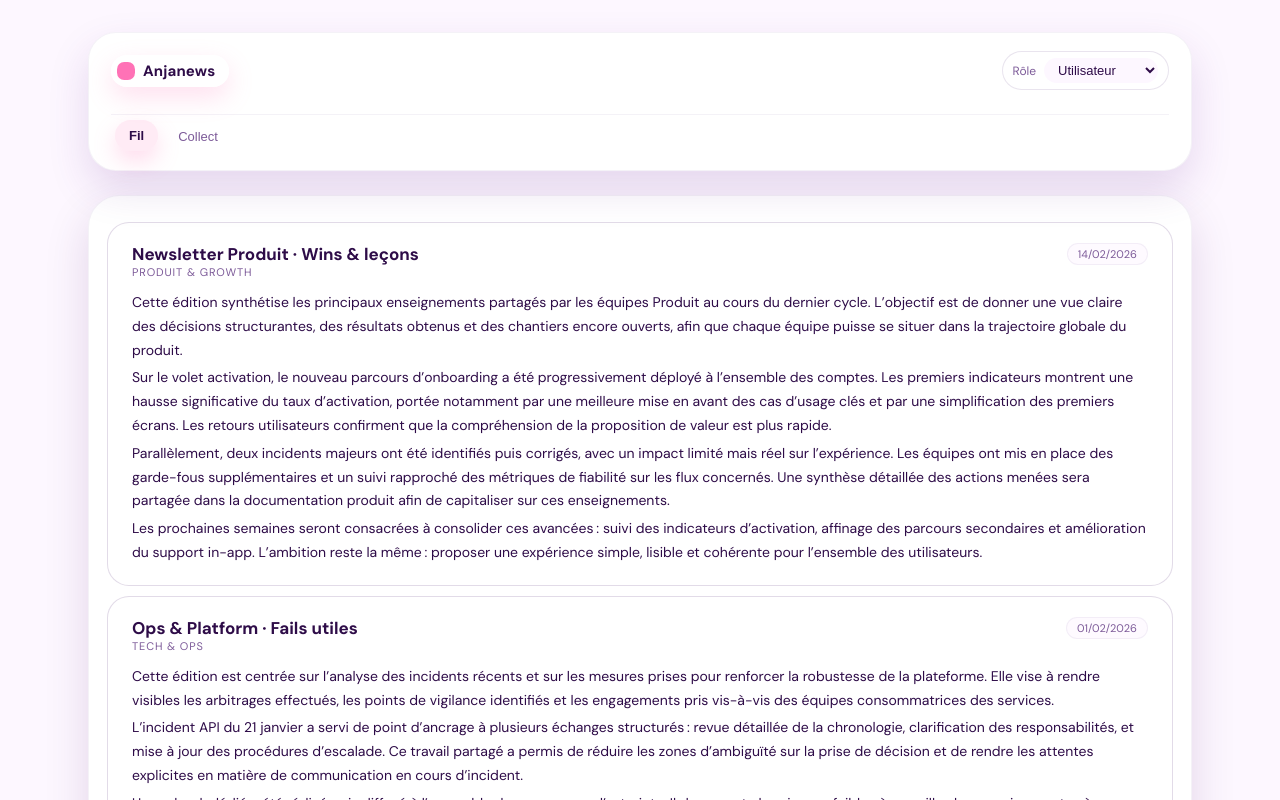
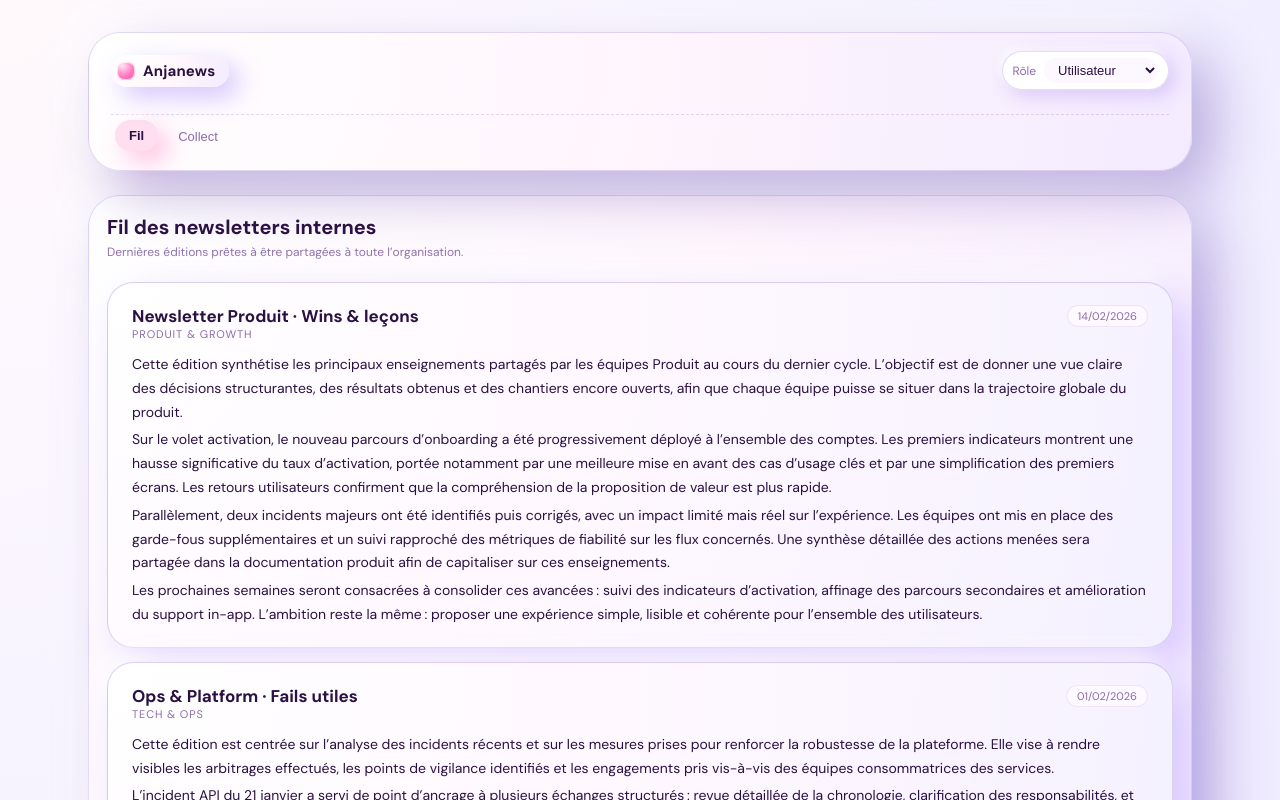
Before and after one commit to agentdouble/Newsletter, a React (Vite) app in the folder frontend/: page / in a window 1280 px wide. Shown: the top 800 px of the page. Built offline with nearby package versions, Linux system fonts and the light colour scheme.

Commit message:
feat(ui): claymorphism newsletter feed

```diff
--- a/frontend/src/App.jsx
+++ b/frontend/src/App.jsx
@@ -271,8 +271,14 @@ function App() {
 function FeedTab({ newsletters }) {
   return (
     <section className="panel-grid panel-grid--single">
-      <article className="panel-card">
-        <div className="panel-body panel-body--list">
+      <article className="panel-card panel-card--feed">
+        <header className="panel-header panel-header--feed">
+          <h2>Fil des newsletters internes</h2>
+          <p className="panel-subtitle">
+            Dernières éditions prêtes à être partagées à toute l’organisation.
+          </p>
+        </header>
+        <div className="panel-body panel-body--list newsletter-list">
           {newsletters.map((nl) => (
             <article key={nl.id} className="newsletter-article">
               <header className="newsletter-article-header">
--- a/frontend/src/styles.css
+++ b/frontend/src/styles.css
@@ -1,20 +1,21 @@
 :root {
   color-scheme: light;
-  --bg: #fdf7ff;
-  --bg-elevated: #ffffff;
-  --bg-elevated-soft: #f8ecff;
-  --border-subtle: rgba(78, 34, 114, 0.06);
-  --border-strong: rgba(78, 34, 114, 0.16);
-  --accent: #ff72b6;
-  --accent-soft: rgba(255, 114, 182, 0.14);
-  --accent-strong: #ff3d9c;
-  --accent-alt: #7b6cff;
-  --positive: #1fbf87;
-  --negative: #ff5c7a;
-  --text: #2e0c48;
-  --text-soft: #7d5b99;
-  --shadow-soft: 0 18px 45px rgba(61, 16, 93, 0.14);
-  --radius-xl: 28px;
+  --bg: radial-gradient(circle at 0% 0%, #fff9fb 0, #fdf7ff 18%, #f3f1ff 60%, #efeaff 100%);
+  --bg-elevated: #fffafe;
+  --bg-elevated-soft: #f9f0ff;
+  --border-subtle: rgba(120, 84, 200, 0.12);
+  --border-strong: rgba(120, 84, 200, 0.26);
+  --accent: #ff7bbf;
+  --accent-soft: rgba(255, 123, 191, 0.24);
+  --accent-strong: #ff4ea5;
+  --accent-alt: #8b7bff;
+  --positive: #25c991;
+  --negative: #ff6f86;
+  --text: #2b1142;
+  --text-soft: #8c6ba9;
+  --shadow-soft: 22px 22px 55px rgba(82, 50, 163, 0.35),
+    -14px -14px 40px rgba(255, 255, 255, 0.9);
+  --radius-xl: 32px;
   --radius-pill: 999px;
   --transition-fast: 0.16s ease-out;
   --font-sans: 'DM Sans', system-ui, -apple-system, BlinkMacSystemFont,
@@ -44,7 +45,7 @@ body {
   min-height: 100vh;
   max-width: 1120px;
   margin: 0 auto;
-  padding: 24px 16px 40px;
+  padding: 28px 16px 44px;
   display: flex;
   flex-direction: column;
   gap: 16px;
@@ -62,10 +63,10 @@ body {
   align-items: stretch;
   padding: 18px 22px;
   border-radius: var(--radius-xl);
-  background: #ffffff;
-  border: 1px solid var(--border-subtle);
+  background: radial-gradient(circle at 0% 0%, #ffffff 0, #fff6fd 45%, #f4ebff 100%);
+  border: 1px solid rgba(121, 84, 201, 0.22);
   backdrop-filter: blur(18px);
-  box-shadow: 0 18px 40px rgba(93, 32, 138, 0.15);
+  box-shadow: var(--shadow-soft);
   gap: 16px;
 }
 
@@ -88,15 +89,17 @@ body {
   gap: 8px;
   padding: 6px 14px 6px 6px;
   border-radius: var(--radius-pill);
-  background: rgba(255, 255, 255, 0.9);
-  box-shadow: 0 10px 26px rgba(255, 114, 182, 0.22);
+  background: radial-gradient(circle at 20% 0%, #ffffff 0, #fff7fb 45%, #f3ecff 100%);
+  box-shadow: 10px 10px 26px rgba(136, 93, 255, 0.35),
+    -6px -6px 18px rgba(255, 255, 255, 0.95);
 }
 
 .logo-dot {
   width: 18px;
   height: 18px;
   border-radius: 40%;
-  background: var(--accent);
+  background: radial-gradient(circle at 30% 20%, #ffe5f5 0, var(--accent) 55%, #ff4ea5 100%);
+  box-shadow: inset 0 0 0 1px rgba(255, 255, 255, 0.7);
 }
 
 .logo-text {
@@ -117,8 +120,10 @@ body {
   gap: 8px;
   padding: 6px 10px;
   border-radius: 999px;
-  background: rgba(255, 255, 255, 0.85);
-  border: 1px solid rgba(78, 34, 114, 0.12);
+  background: rgba(255, 255, 255, 0.96);
+  border: 1px solid rgba(121, 84, 201, 0.2);
+  box-shadow: 6px 6px 18px rgba(152, 115, 231, 0.3),
+    -3px -3px 8px rgba(255, 255, 255, 0.9);
 }
 
 .role-label {
@@ -146,7 +151,7 @@ body {
   gap: 6px;
   padding: 6px 4px 0;
   margin-top: 8px;
-  border-top: 1px solid var(--border-subtle);
+  border-top: 1px dashed rgba(140, 107, 215, 0.25);
 }
 
 .tab-button {
@@ -170,7 +175,8 @@ body {
   background: var(--accent-soft);
   color: var(--text);
   font-weight: 600;
-  box-shadow: 0 10px 22px rgba(255, 114, 182, 0.25);
+  box-shadow: 10px 10px 24px rgba(255, 123, 191, 0.45),
+    -4px -4px 10px rgba(255, 255, 255, 0.9);
   transform: translateY(-1px);
 }
 
@@ -219,11 +225,16 @@ body {
 }
 
 .panel-card--accent {
-  background: var(--bg-elevated-soft);
+  background: radial-gradient(circle at 0% 0%, #fff8ff 0, var(--bg-elevated-soft) 60%, #f0e8ff 100%);
 }
 
 .panel-card--wide {
   width: 100%;
+}
+
+.panel-card--feed {
+  background: radial-gradient(circle at 0% 0%, #ffffff 0, #fff6fd 45%, #f4ecff 100%);
+  border-color: rgba(139, 123, 255, 0.26);
 }
 
 .panel-header h2 {
@@ -245,6 +256,14 @@ body {
   display: flex;
   flex-direction: column;
   gap: 10px;
+}
+
+.panel-header--feed h2 {
+  font-size: 20px;
+}
+
+.panel-header--feed .panel-subtitle {
+  font-size: 12px;
 }
 
 .newsletter-chip {
@@ -285,13 +304,24 @@ body {
 }
 
 .newsletter-article {
-  padding: 20px 24px;
-  border-radius: 22px;
+  position: relative;
+  padding: 22px 24px 20px;
+  border-radius: 26px;
   border: 1px solid var(--border-strong);
-  background: #ffffff;
+  background: radial-gradient(circle at 0% 0%, #ffffff 0, #fff8ff 45%, #f4f1ff 100%);
   display: flex;
   flex-direction: column;
   gap: 8px;
+  box-shadow: 16px 16px 40px rgba(164, 135, 255, 0.4),
+    -10px -10px 26px rgba(255, 255, 255, 0.9);
+}
+
+.newsletter-article + .newsletter-article {
+  margin-top: 4px;
+}
+
+.newsletter-list {
+  margin-top: 10px;
 }
 
 .newsletter-article-header {
```
Also changed, not shown: 1 other file (tests, documents, lock files or other folders).
